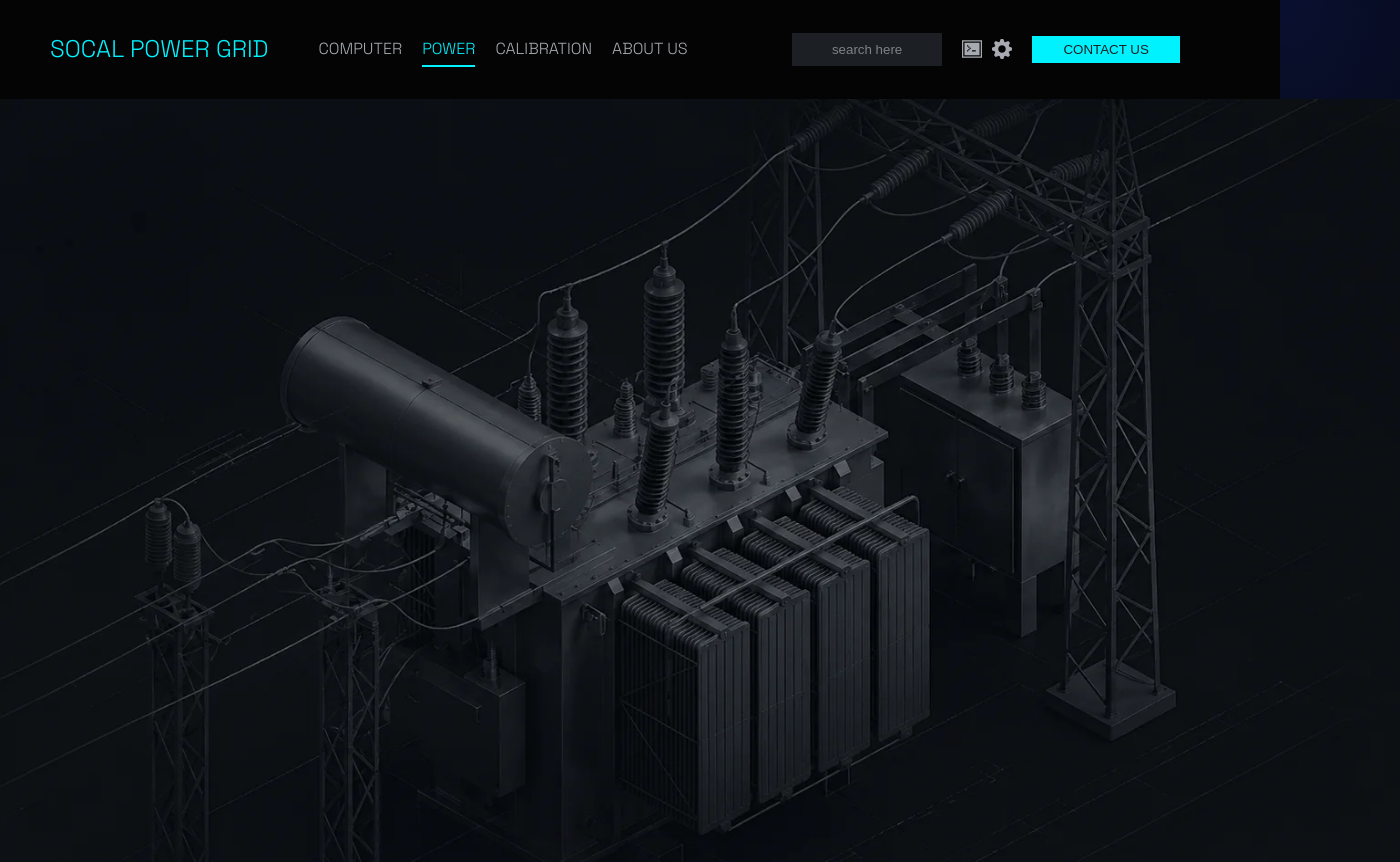
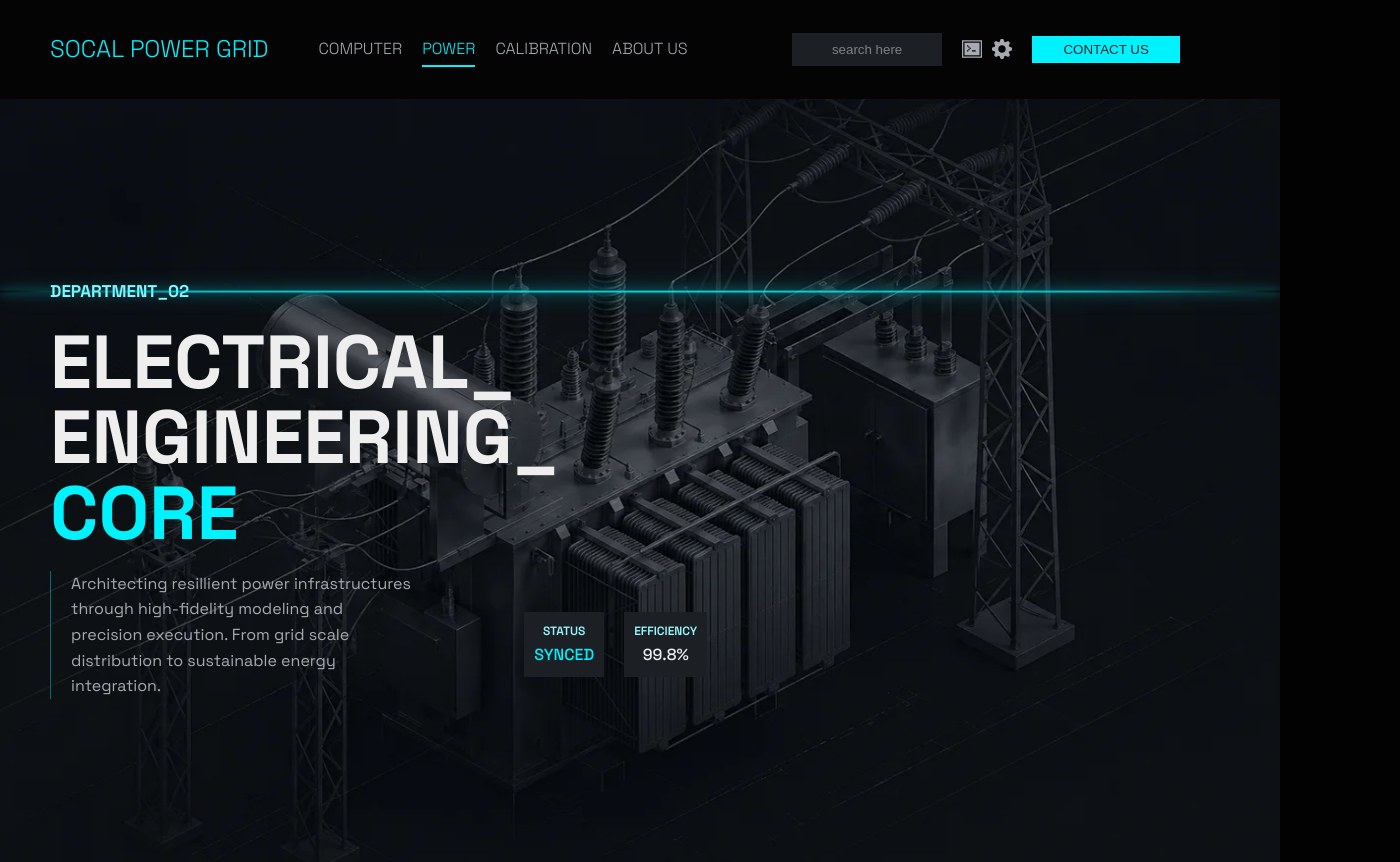
Before and after one commit to arefkhandantabrizi/socal, a Next.js app: page /power in a window 1280 px wide. Shown: the top 862 px of the page, 1400 px wide, since content can reach past the window. Built offline with nearby package versions, Linux system fonts and the light colour scheme.

Commit message:
Adding power page hero section

```diff
--- a/src/app/power/page.tsx
+++ b/src/app/power/page.tsx
@@ -1,9 +1,9 @@
-import Hero from "@/components/power/hero";
+import PowerClient from "@/components/power/powerClient";
 
 const Power = () => {
   return (
     <>
-      <Hero />
+      <PowerClient />
     </>
   );
 };
--- a/src/components/power/hero.tsx
+++ b/src/components/power/hero.tsx
@@ -1,6 +1,10 @@
+"use client";
+
+import useEfficiencyCounter from "@/hooks/power/useEfficiencyCounter";
 import Image from "next/image";
 
 const Hero = () => {
+  const { containerRef, efficiencyRef } = useEfficiencyCounter();
   return (
     <section className="power__hero">
       <Image
@@ -17,19 +21,24 @@ const Hero = () => {
           electrical_ <br /> engineering_
         </h1>
         <h1 className="power__hero--text--header-3">core</h1>
+        <div className="power__hero--text--body--wrapper">
           <h2 className="power__hero--text--body">
             Architecting resillient power infrastructures through high-fidelity
             modeling and precision execution. From grid scale distribution to
             sustainable energy integration.
           </h2>
-      </div>
           <div className="power__hero--badge">
             <div className="power__hero--badge--header">status</div>
             <div className="power__hero--badge--body">synced</div>
           </div>
-      <div className="power__hero--badge">
+          <div className="power__hero--badge" ref={containerRef}>
             <div className="power__hero--badge--header">efficiency</div>
-        <div className="power__hero--badge--body">99.8%</div>
+            <div
+              className="power__hero--badge--body power__hero--badge--body-1"
+              ref={efficiencyRef}
+            />
+          </div>
+        </div>
       </div>
     </section>
   );
--- /dev/null
+++ b/src/components/power/powerClient.tsx
@@ -0,0 +1,15 @@
+"use client";
+import usePowerLine from "@/hooks/power/usePowerLine";
+import Hero from "./hero";
+
+const PowerClient = () => {
+  const { lineRef, sectionRef } = usePowerLine();
+  return (
+    <section className="power" ref={sectionRef}>
+      <div className="power__scan-line" ref={lineRef} />
+      <Hero />
+    </section>
+  );
+};
+
+export default PowerClient;
--- /dev/null
+++ b/src/hooks/power/useEfficiencyCounter.tsx
@@ -0,0 +1,40 @@
+import { useRef } from "react";
+import gsap from "@/utils/gsap";
+import { useGSAP } from "@gsap/react";
+
+const useEfficiencyCounter = () => {
+  const efficiencyRef = useRef<HTMLDivElement | null>(null);
+  const containerRef = useRef<HTMLDivElement | null>(null);
+
+  useGSAP(
+    () => {
+      const efficiency = efficiencyRef.current;
+      const container = containerRef.current;
+
+      if (!efficiency || !container) return;
+
+      const counter = {
+        value: 0,
+      };
+
+      gsap.set(efficiency, {
+        textContent: "0.0%",
+      });
+
+      gsap.to(counter, {
+        value: 99.8,
+        duration: 1,
+        delay: 0.2,
+        ease: "power3.out",
+        onUpdate: () => {
+          efficiency.textContent = `${counter.value.toFixed(1)}%`;
+        },
+      });
+    },
+    { scope: containerRef },
+  );
+
+  return { efficiencyRef, containerRef };
+};
+
+export default useEfficiencyCounter;
--- /dev/null
+++ b/src/hooks/power/usePowerLine.tsx
@@ -0,0 +1,42 @@
+import { useRef } from "react";
+import gsap from "@/utils/gsap";
+import { useGSAP } from "@gsap/react";
+
+const usePowerLine = () => {
+  const lineRef = useRef<HTMLDivElement | null>(null);
+  const sectionRef = useRef<HTMLElement | null>(null);
+
+  useGSAP(
+    () => {
+      const line = lineRef.current;
+      const section = sectionRef.current;
+
+      if (!line || !section) return;
+
+      const tween = gsap.fromTo(
+        line,
+        {
+          y: 0,
+          opacity: 1,
+        },
+        {
+          y: () => section.offsetHeight - line.offsetHeight,
+          opacity: 0.4,
+          ease: "none",
+          duration: 2.5,
+          repeat: -1,
+          repeatRefresh: true,
+        },
+      );
+
+      return () => {
+        tween.kill();
+      };
+    },
+    { scope: sectionRef },
+  );
+
+  return { lineRef, sectionRef };
+};
+
+export default usePowerLine;
--- a/src/sass/layouts/_intro.scss
+++ b/src/sass/layouts/_intro.scss
@@ -34,7 +34,7 @@
     }
     &--header-2 {
       color: $white-color;
-      font-size: 5rem;
+      font-size: 7.5rem;
       font-weight: 600;
       line-height: 1;
       margin-bottom: 2rem;
--- a/src/sass/layouts/_powerHero.scss
+++ b/src/sass/layouts/_powerHero.scss
@@ -1,8 +1,91 @@
 @use "../abstracts/variables" as *;
 
-.power {
-  &__hero {
-    &--image {
+.power__hero {
+  display: grid;
+  grid-template-columns: repeat(2, 1fr);
+  width: 100dvw;
+  &--image {
+    grid-column: 1 / 3;
+    grid-row: 1 / 2;
+    max-height: 100vh;
+    width: 100dvw;
+    object-position: center;
+    overflow: hidden;
+  }
+
+  &--text {
+    grid-column: 1 / 2;
+    grid-row: 1 / 2;
+    z-index: 10;
+    padding: 0 5rem;
+    align-self: center;
+    &--header-1 {
+      color: $ethosText-color;
+      font-size: 1.7rem;
+      font-weight: 700;
+      margin-bottom: 2rem;
+      cursor: default;
+    }
+    &--header-2 {
+      color: $white-color;
+      font-size: 7.5rem;
+      font-weight: 800;
+      line-height: 1;
+      cursor: default;
+      text-transform: uppercase;
+    }
+    &--header-3 {
+      color: $accent-color;
+      font-size: 7.5rem;
+      font-weight: 800;
+      line-height: 1;
+      margin-bottom: 2rem;
+      cursor: default;
+      text-transform: uppercase;
+    }
+    &--body {
+      color: $technicalUI-color;
+      font-weight: 400;
+      font-size: 1.6rem;
+      margin-bottom: 2rem;
+      cursor: default;
+      padding: 0 2rem;
+      border-left: 1px solid rgba($accent-color, 0.4);
+      width: 30%;
+      margin-right: 7rem;
+
+      &--wrapper {
+        display: flex;
+        width: 100dvw;
+        gap: 2rem;
+        align-items: center;
+      }
+    }
+  }
+
+  &--badge {
+    display: flex;
+    padding: 1rem;
+    background-color: $secondary-color;
+    flex-direction: column;
+    align-items: center;
+    &--header {
+      color: $ethosText-color;
+      font-weight: 600;
+      cursor: default;
+      text-transform: uppercase;
+      font-size: 1.2rem;
+    }
+    &--body {
+      font-weight: 500;
+      cursor: default;
+      text-transform: uppercase;
+      font-size: 1.6rem;
+      color: $accent-color;
+
+      &-1 {
+        color: $white-color;
+      }
     }
   }
 }
--- a/src/sass/main.scss
+++ b/src/sass/main.scss
@@ -18,4 +18,4 @@
 @use "layouts/industrial";
 @use "layouts/powerHero";
 
-// @use "pages/computer";
+@use "pages/power";
--- /dev/null
+++ b/src/sass/pages/_power.scss
@@ -0,0 +1,41 @@
+@use "../abstracts/variables" as *;
+
+.power {
+  position: relative;
+  overflow: hidden;
+  min-height: 100vh;
+
+  &__scan-line {
+    position: absolute;
+    left: 0;
+    top: 0;
+    width: 100%;
+    height: 2px;
+    will-change: transform;
+
+    background: linear-gradient(
+      90deg,
+      transparent 0%,
+      rgba(0, 242, 255, 0.9) 15%,
+      rgba(0, 242, 255, 1) 50%,
+      rgba(0, 242, 255, 0.9) 85%,
+      transparent 100%
+    );
+
+    box-shadow:
+      0 0 10px rgba(0, 242, 255, 0.8),
+      0 0 25px rgba(0, 242, 255, 0.5);
+
+    z-index: 20;
+    pointer-events: none;
+
+    &::after {
+      content: "";
+      position: absolute;
+      inset: 0;
+      background: inherit;
+      filter: blur(10px);
+      opacity: 0.7;
+    }
+  }
+}
--- a/src/styles/style.css
+++ b/src/styles/style.css
@@ -762,7 +762,7 @@ body {
 }
 .intro__text--header-2 {
   color: #eeeeee;
-  font-size: 5rem;
+  font-size: 7.5rem;
   font-weight: 600;
   line-height: 1;
   margin-bottom: 2rem;
@@ -918,4 +918,116 @@ body {
   pointer-events: none;
 }
 
+.power__hero {
+  display: grid;
+  grid-template-columns: repeat(2, 1fr);
+  width: 100dvw;
+}
+.power__hero--image {
+  grid-column: 1/3;
+  grid-row: 1/2;
+  max-height: 100vh;
+  width: 100dvw;
+  object-position: center;
+  overflow: hidden;
+}
+.power__hero--text {
+  grid-column: 1/2;
+  grid-row: 1/2;
+  z-index: 10;
+  padding: 0 5rem;
+  align-self: center;
+}
+.power__hero--text--header-1 {
+  color: #99f7ff;
+  font-size: 1.7rem;
+  font-weight: 700;
+  margin-bottom: 2rem;
+  cursor: default;
+}
+.power__hero--text--header-2 {
+  color: #eeeeee;
+  font-size: 7.5rem;
+  font-weight: 800;
+  line-height: 1;
+  cursor: default;
+  text-transform: uppercase;
+}
+.power__hero--text--header-3 {
+  color: #00f2ff;
+  font-size: 7.5rem;
+  font-weight: 800;
+  line-height: 1;
+  margin-bottom: 2rem;
+  cursor: default;
+  text-transform: uppercase;
+}
+.power__hero--text--body {
+  color: #a7abb1;
+  font-weight: 400;
+  font-size: 1.6rem;
+  margin-bottom: 2rem;
+  cursor: default;
+  padding: 0 2rem;
+  border-left: 1px solid rgba(0, 242, 255, 0.4);
+  width: 30%;
+  margin-right: 7rem;
+}
+.power__hero--text--body--wrapper {
+  display: flex;
+  width: 100dvw;
+  gap: 2rem;
+  align-items: center;
+}
+.power__hero--badge {
+  display: flex;
+  padding: 1rem;
+  background-color: #1c2024;
+  flex-direction: column;
+  align-items: center;
+}
+.power__hero--badge--header {
+  color: #99f7ff;
+  font-weight: 600;
+  cursor: default;
+  text-transform: uppercase;
+  font-size: 1.2rem;
+}
+.power__hero--badge--body {
+  font-weight: 500;
+  cursor: default;
+  text-transform: uppercase;
+  font-size: 1.6rem;
+  color: #00f2ff;
+}
+.power__hero--badge--body-1 {
+  color: #eeeeee;
+}
+
+.power {
+  position: relative;
+  overflow: hidden;
+  min-height: 100vh;
+}
+.power__scan-line {
+  position: absolute;
+  left: 0;
+  top: 0;
+  width: 100%;
+  height: 2px;
+  will-change: transform;
+  background: linear-gradient(90deg, transparent 0%, rgba(0, 242, 255, 0.9) 15%, rgb(0, 242, 255) 50%, rgba(0, 242, 255, 0.9) 85%, transparent 100%);
+  box-shadow: 0 0 10px rgba(0, 242, 255, 0.8), 0 0 25px rgba(0, 242, 255, 0.5);
+  z-index: 20;
+  pointer-events: none;
+}
+.power__scan-line::after {
+  content: "";
+  position: absolute;
+  inset: 0;
+  background: inherit;
+  filter: blur(10px);
+  opacity: 0.7;
+}
+
 /*# sourceMappingURL=style.css.map */
```
Also changed, not shown: public/power.webp, 1 other file (tests, documents, lock files or other folders). Lines whose indentation alone changed are shown as unchanged.
